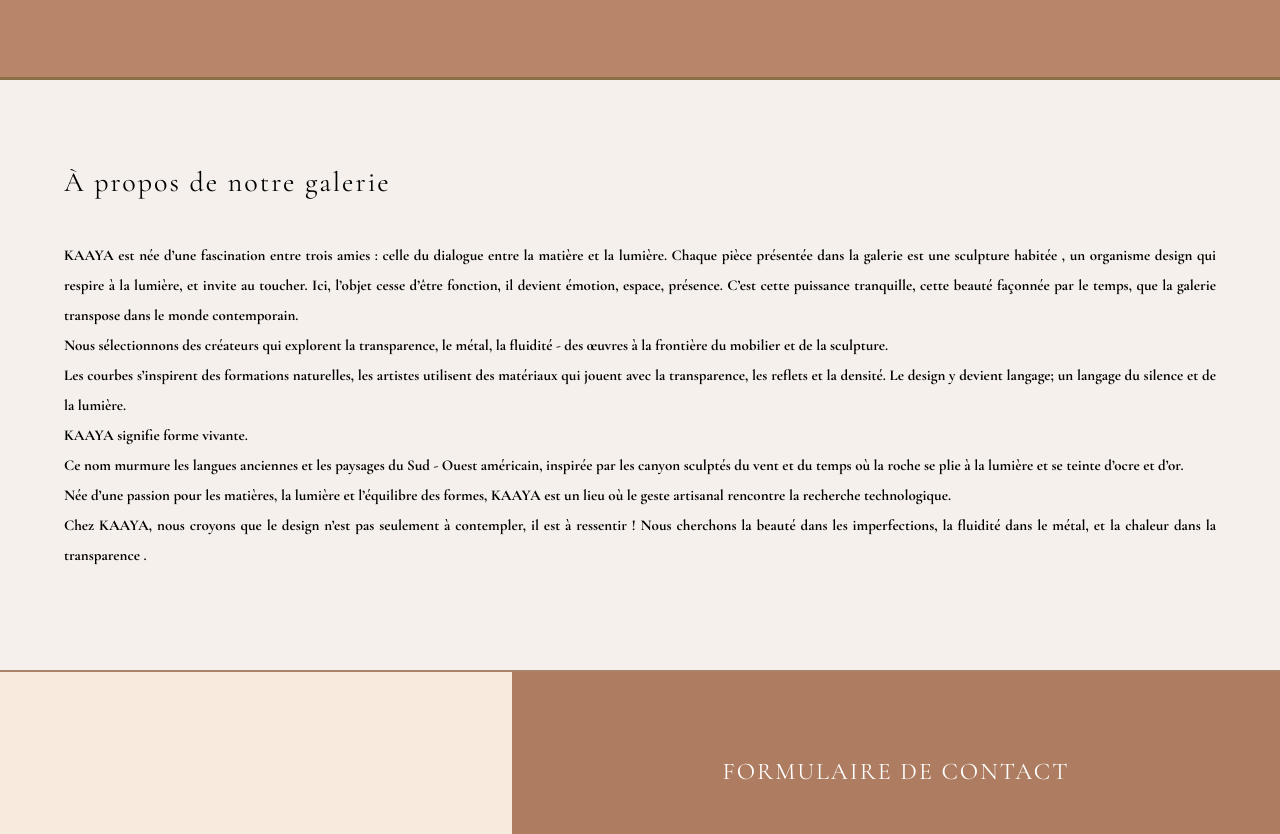
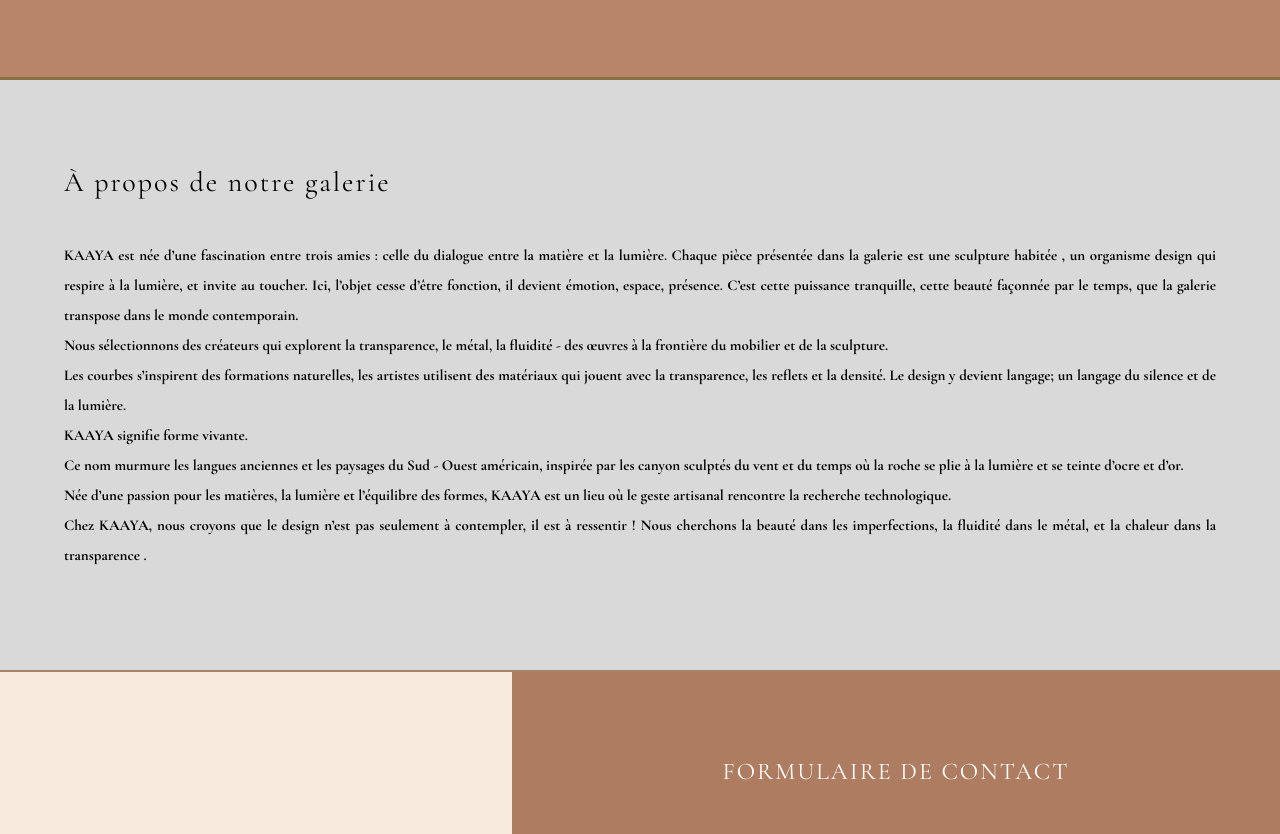
Before and after one commit to margotdenoyelle/code-kaaya-, a plain HTML site: page index.html in a window 1280 px wide. Shown: the part 2299-3133 px from the top of the page. Drawn offline with nearby package versions, Linux system fonts and the light colour scheme.

Commit message:
Update style.css

```diff
--- a/style.css
+++ b/style.css
@@ -227,7 +227,7 @@ nav a:hover {
    ======================================== */
 .about {
     padding: 60px 0;
-    background-color: #F5F0EB;
+    background-color: #D9D9D9;
     border-bottom: 1px solid #A9846A;
 }
 
```
